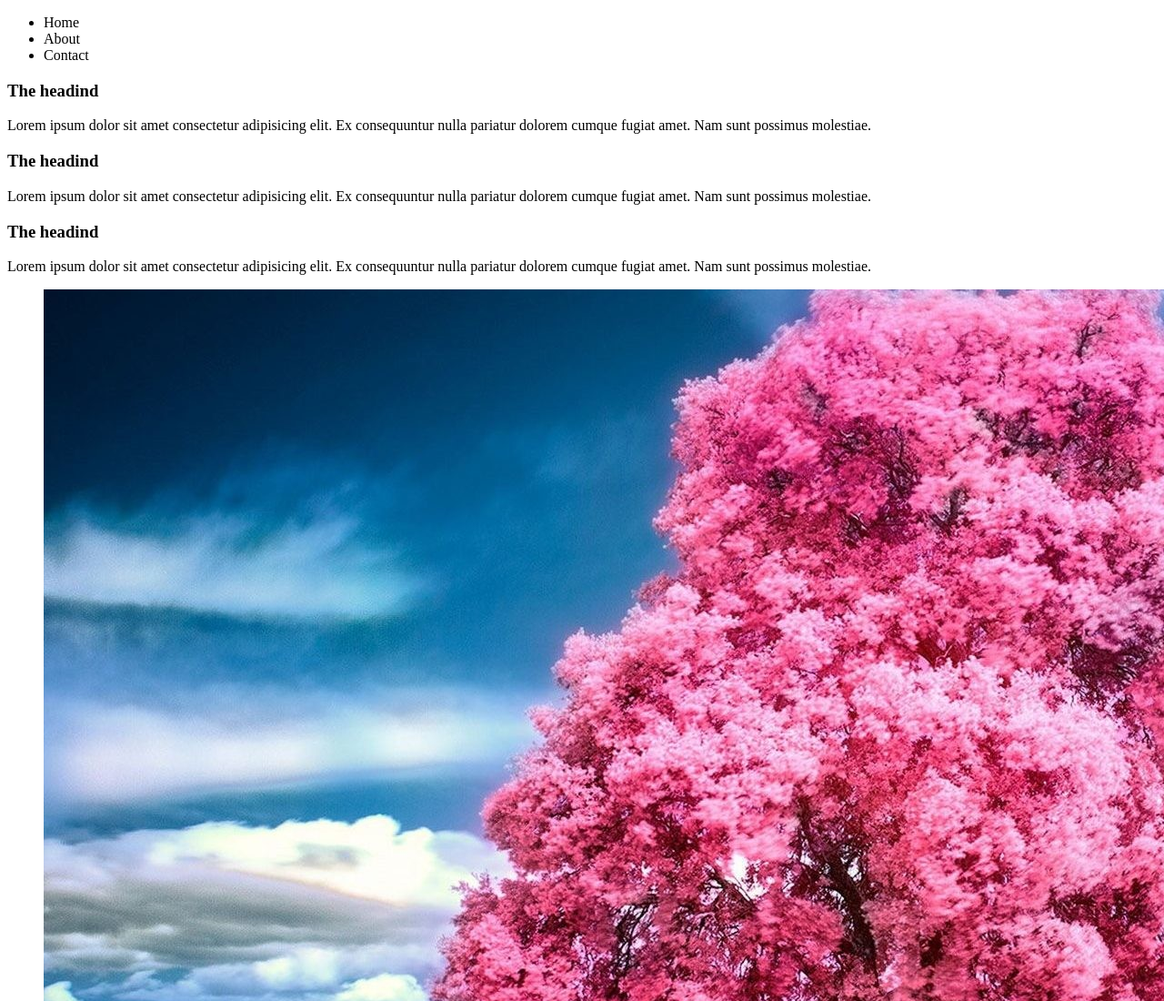
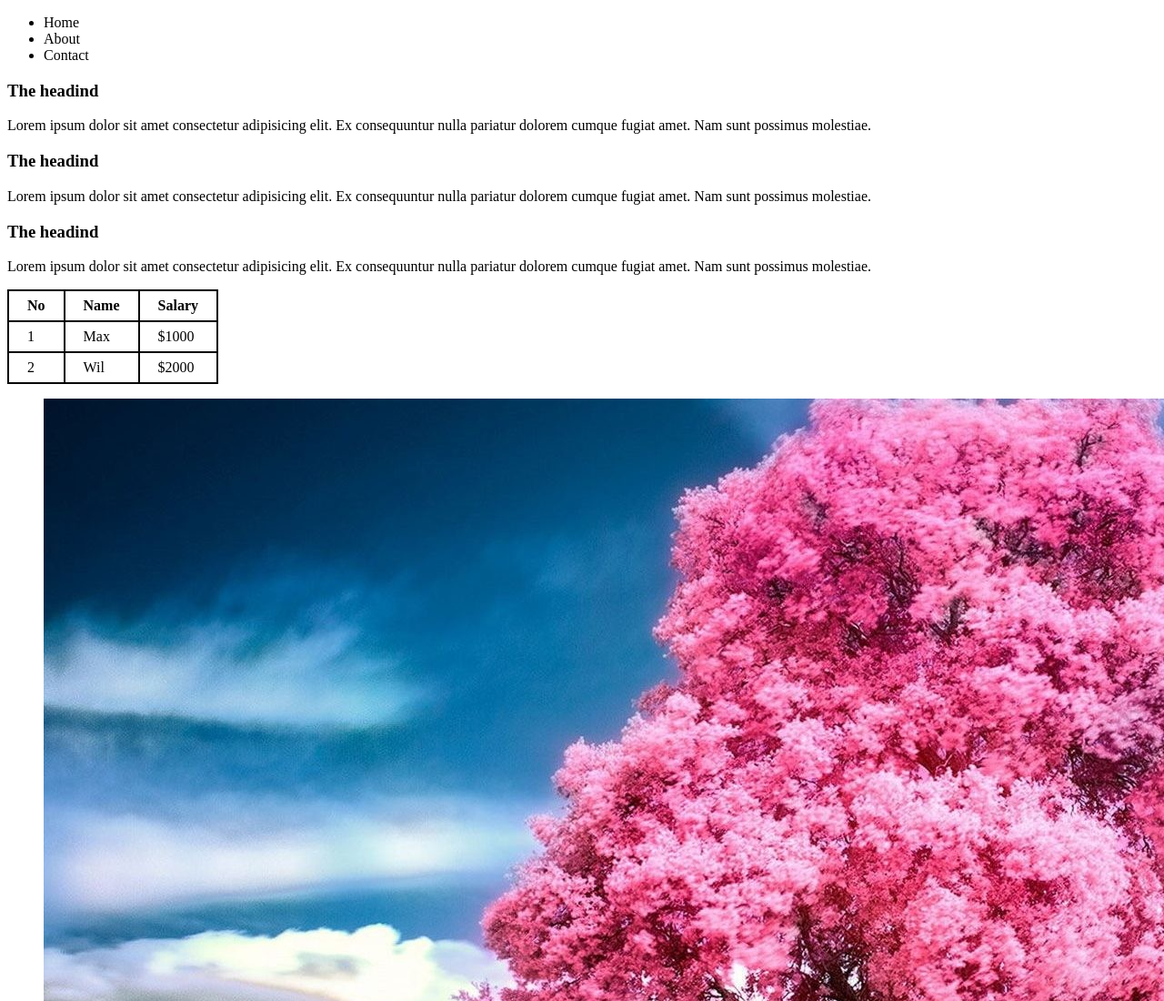
Before and after one commit to fariha-nazia/explore-two, a plain HTML site: page index.html in a window 1280 px wide. Shown: the top 1100 px of the page at 91% size. Drawn offline with Linux system fonts and the light colour scheme.

Commit message:
end of table start of navbar

```diff
--- a/index.html
+++ b/index.html
@@ -38,7 +38,29 @@
                 <p>Lorem ipsum dolor sit amet consectetur adipisicing elit. Ex consequuntur nulla pariatur dolorem cumque fugiat amet. Nam sunt possimus molestiae.</p>
             </article>
         </section>
-
+    <section>
+        <table>
+           <thead>
+            <tr>
+               <th>No</th>
+               <th>Name</th>
+               <th>Salary</th>
+            </tr>
+           </thead>
+            <tbody>
+                <tr>
+                    <td>1</td>
+                    <td>Max</td>
+                    <td>$1000</td>
+                </tr>
+                <tr>
+                    <td>2</td>
+                    <td>Wil</td>
+                    <td>$2000</td>
+                </tr>
+            </tbody>
+        </table>
+    </section>
         <section class="photo-album">
             <div class="picture-container">
                 <figure><img src="pictures/nature.jpeg" alt=""></figure>
--- a/styles/style.css
+++ b/styles/style.css
@@ -2,3 +2,12 @@ label{
     display: block;
     margin-bottom: 10px;
 }
+
+table{
+    border-collapse: collapse;
+}
+
+th, td{
+    border: 2px solid black;
+    padding: 7px 20px;
+}
```
